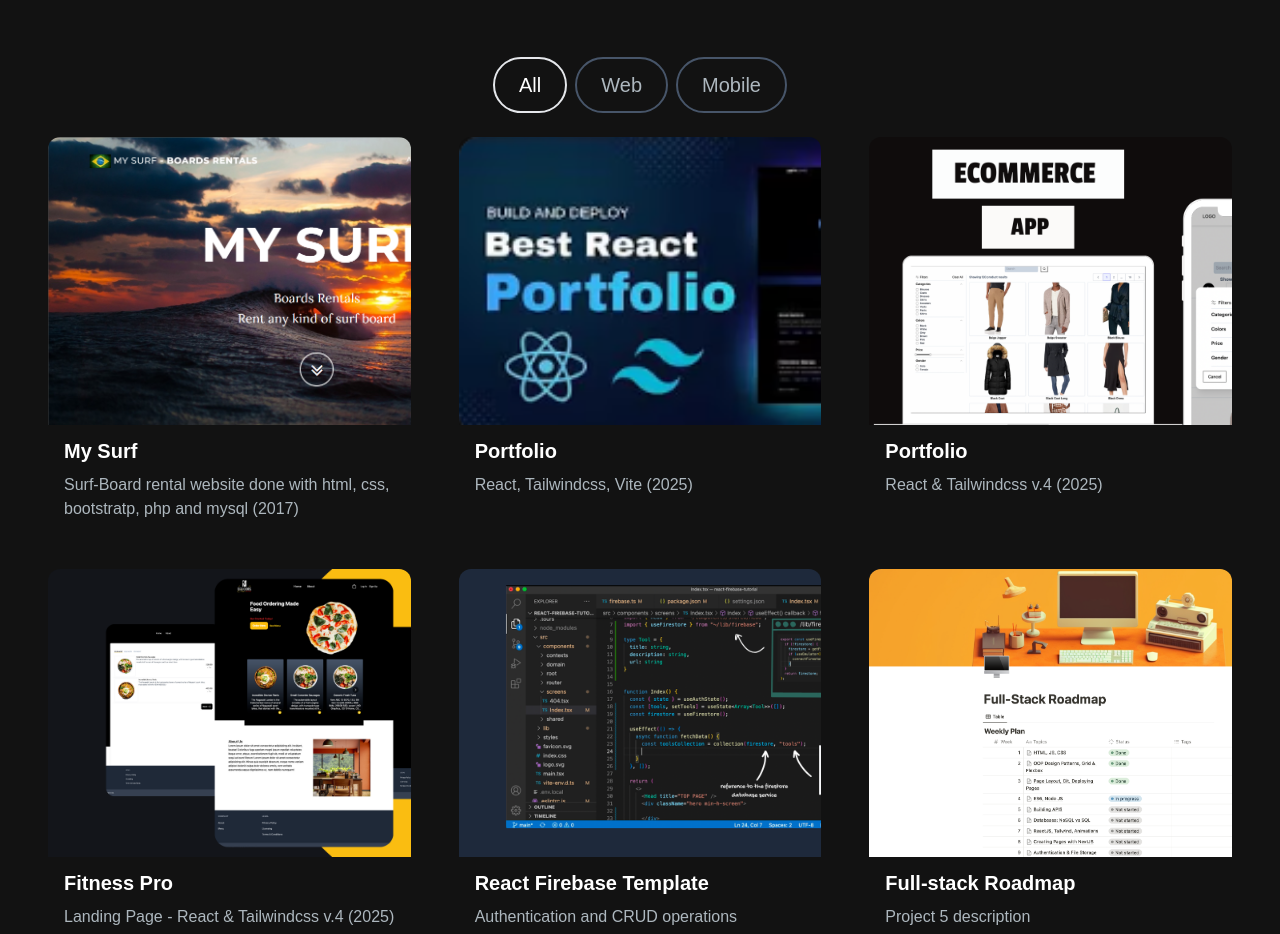
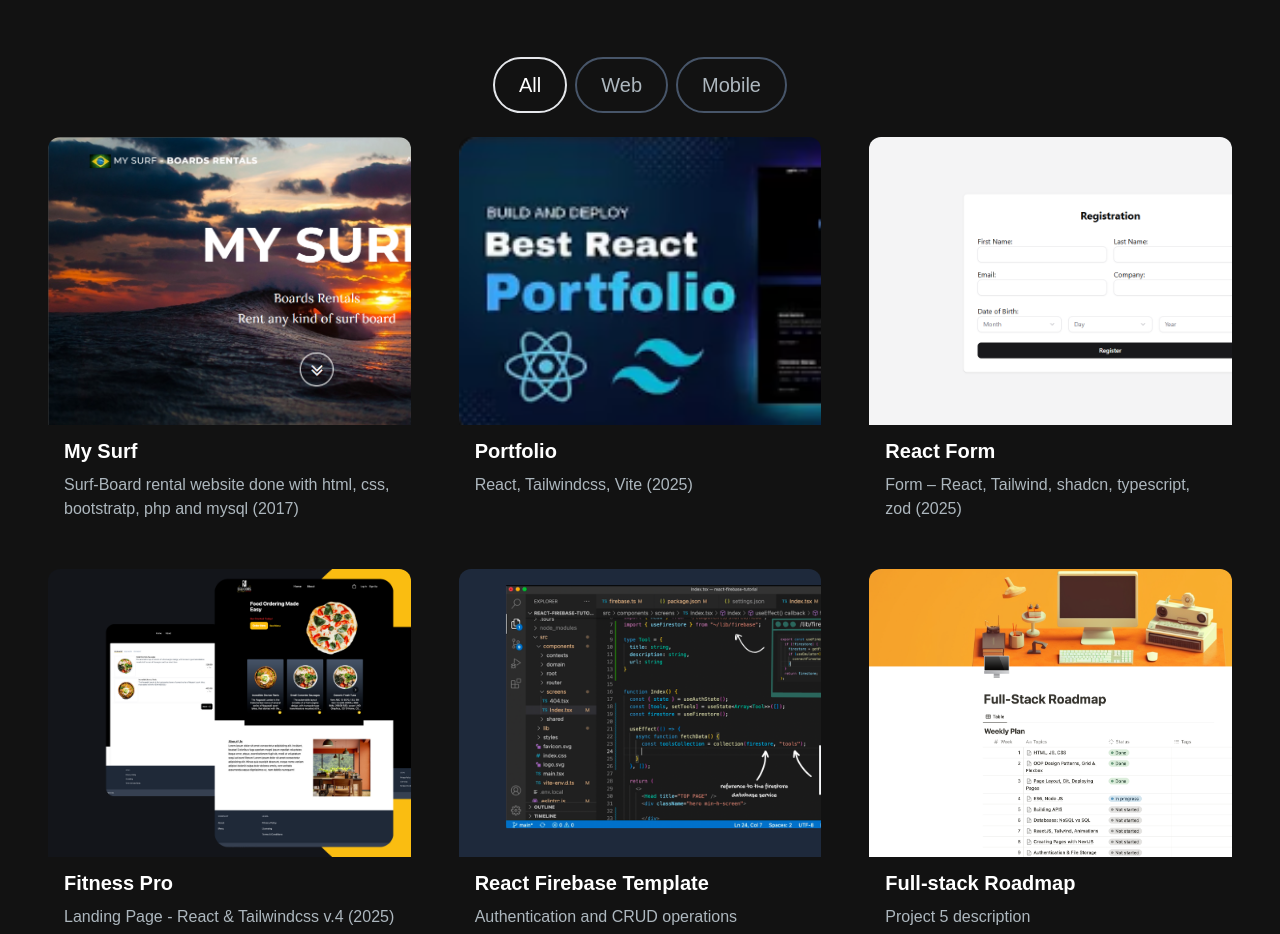
Before and after one commit to thinobrega/react-portfolio, a Next.js app: page / in a window 1280 px wide. Shown: the part 1320-2254 px from the top of the page. Built offline with nearby package versions, Linux system fonts and the light colour scheme.

Commit message:
new form

```diff
--- a/src/app/components/ProjectsSection.jsx
+++ b/src/app/components/ProjectsSection.jsx
@@ -25,13 +25,14 @@ const projectsData = [
   },
   {
     id: 3,
-    title: "Portfolio",
-    description: "React & Tailwindcss v.4 (2025)",
-    image: "images/projects/3.png",
+    title: "React Form",
+    description: "Form – React, Tailwind, shadcn, typescript, zod (2025)",
+    image: "images/projects/88.png",
     tag: ["All", "Web"],
-    gitUrl: "/",
-    previewUrl: "/",
+    gitUrl: "https://github.com/thinobrega/reactform",
+    previewUrl: "https://reactform-six.vercel.app/",
   },
+
   {
     id: 4,
     title: "Fitness Pro",
```
Also changed, not shown: public/images/projects/88.png (added).
